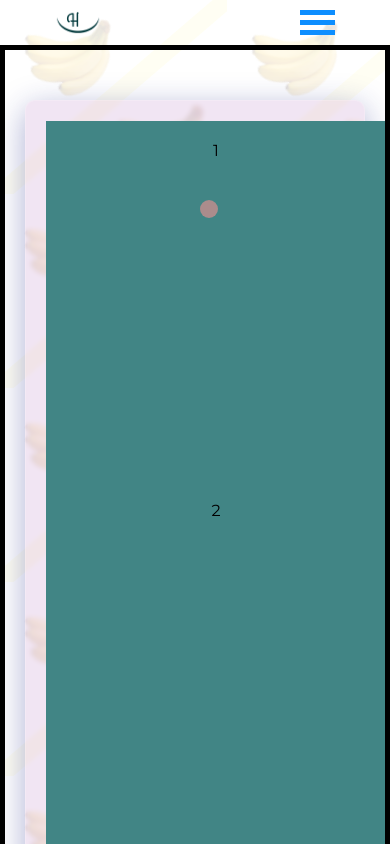
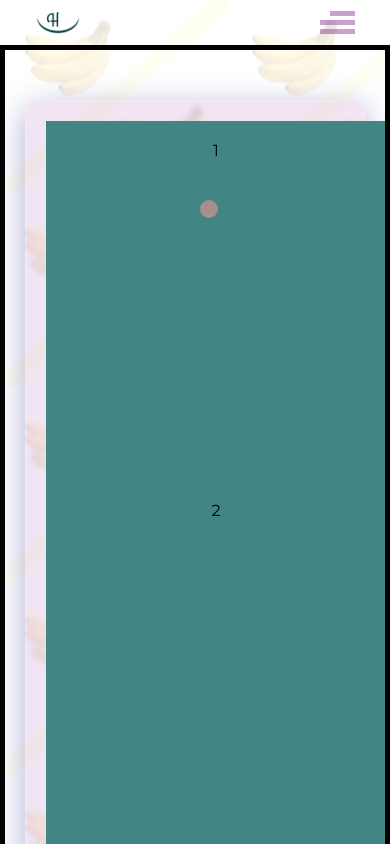
Before and after one commit to harryfung-kh/my-website, a React (Create React App) app: page /myPinterest in a window 390 px wide. Shown: the top 844 px of the page. Built offline with nearby package versions, Linux system fonts and the light colour scheme.

Commit message:
nav bar hamburger

```diff
--- a/src/Pages/MainPage/Header.css
+++ b/src/Pages/MainPage/Header.css
@@ -56,8 +56,18 @@
     display: none;
 }
 
+.nav_bar_cross {
+    display: none;
+    width: 100%;
+}
+
 @media screen and (max-width: 500px) {
-    .header_right a {
+    .header_container {
+        padding: 0 10px;
+    }
+
+    .header_right * {
+        display: none;
     }
     .hamburger_container {
         display: flex;
@@ -67,29 +77,50 @@
     .hamburger {
         display: flex;
         flex-direction: column;
-        gap: 5px;
+        gap: 4px;
+        place-items: flex-end;
     }
 
     .hamburger_line {
         display: block;
-        background-color: rgb(13, 142, 255);
+        background-color: hsla(295, 75%, 30%, 0.4);
         width: 35px;
         height: 5px;
     }
 
+    .first_line {
+        width: 25px;
+    }
+
     .header_right {
+        position: fixed;
+        top: 0;
+        right: -110%;
+        width: 100vw;
+        height: 100vh;
+        z-index: 9999;
+        transition: 0.7s ease-in;
+    }
+
+    .header_right_active {
         z-index: 9999;
         position: fixed;
         top: 0;
-        left: 0;
+        right: 0%;
         width: 100vw;
         height: 100vh;
         flex-direction: column;
         background-color: aquamarine;
-        display: none;
+        place-content: center;
+        transition: 0.5s ease-out;
     }
-    .header_right * {
-        background-color: yellow;
-        flex: 1 0 auto;
+    .header_right_active * {
+        display: flex;
+        place-items: center;
+        flex: 0 0 80px;
+        text-decoration: none;
+        color: black;
+        pointer-events: auto;
+        place-content: center;
     }
 }
--- a/src/Pages/MainPage/Header.jsx
+++ b/src/Pages/MainPage/Header.jsx
@@ -1,4 +1,4 @@
-import React from 'react';
+import React, { useRef, useState } from 'react';
 import './Header.css'
 import iconLight from '../../assets/aMyIcon-light.png';
 import { Link, useRouteMatch, useLocation } from 'react-router-dom';
@@ -6,17 +6,22 @@ import { Link, useRouteMatch, useLocation } from 'react-router-dom';
 function Header() {
     let match = useRouteMatch();
     let location = useLocation();
-    console.log(match);
-    console.log(location);
 
     let homeUrl = match.url;
     let myPinterestUrl = match.url + 'myPinterest';
+
+    const myHam = useRef(null);
+    const [nav, setNav] = useState(false);
 
     function isActive(url) {
         if (typeof url === 'string' || url instanceof String)
             return url.localeCompare(location.pathname) === 0 ?
                 "header_link_current_page" : "";
         return "";
+    }
+
+    function handleHamClick(e) {
+        setNav(!nav)
     }
 
     return (
@@ -26,8 +31,8 @@ function Header() {
                     <img id="header_logo" src={iconLight} alt="Logo" className="small_icon_i"></img>
                 </div>
                 <div className="hamburger_container">
-                    <div className="hamburger">
-                        <div className="hamburger_line">
+                    <div className="hamburger" ref={myHam} onClick={handleHamClick}>
+                        <div className="first_line hamburger_line">
                         </div>
                         <div className="hamburger_line">
                         </div>
@@ -35,15 +40,15 @@ function Header() {
                         </div>
                     </div>
                 </div>
-                <div className="header_right">
-
-                    <Link to={homeUrl} className={isActive(homeUrl)}>
+                <div className={`header_right ${nav ? 'header_right_active' : ''}`}>
+                    <Link to={homeUrl} className={isActive(homeUrl)} onClick={handleHamClick}>
                         HOME
                     </Link>
-                    <Link to={myPinterestUrl} className={isActive(myPinterestUrl)}>
+                    <Link to={myPinterestUrl} className={isActive(myPinterestUrl)} onClick={handleHamClick}>
                         PROJECTS
                     </Link>
                     < a href="https://google.com.hk">CONTACT</a>
+                    <div className="nav_bar_cross" onClick={handleHamClick}>X</div>
                 </div>
             </nav>
         </div>
```
